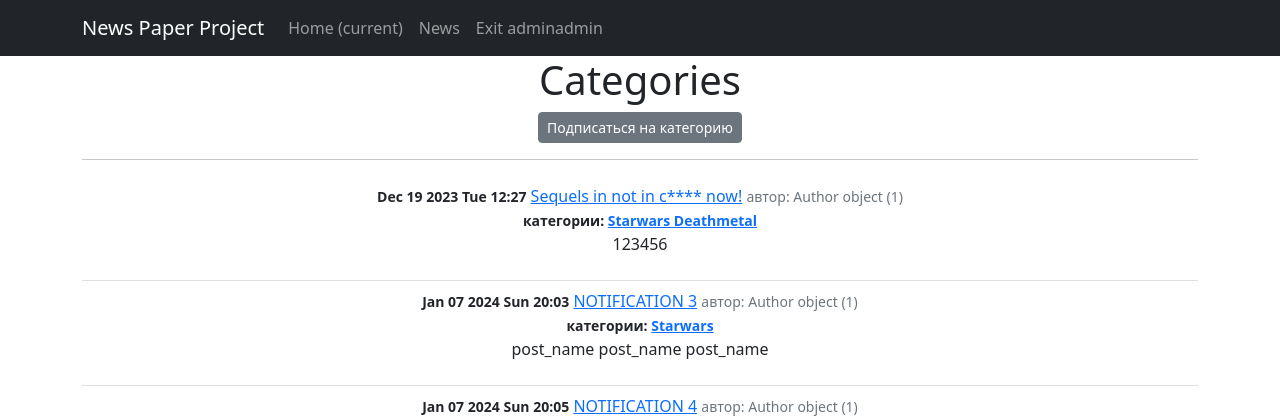
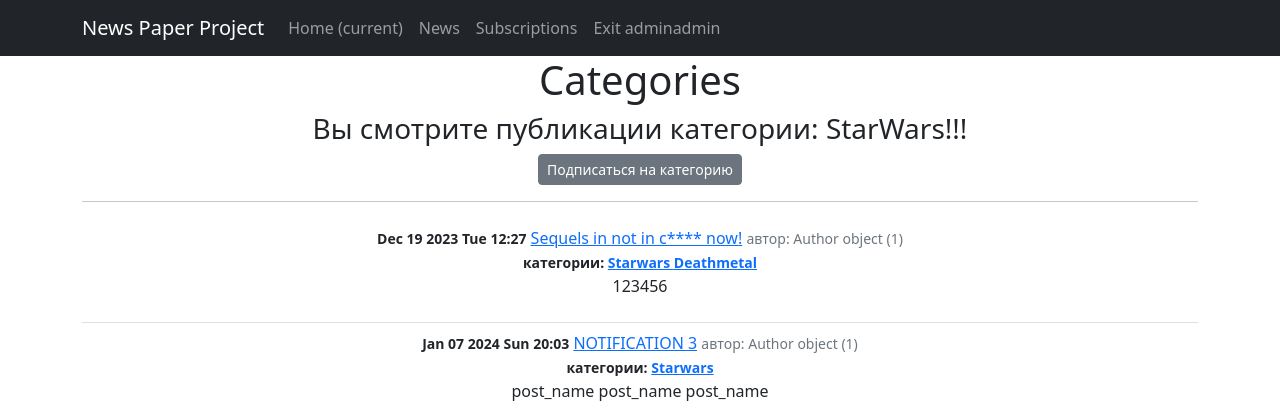
Before and after one commit to vervest4334133/np-django-NewsPaper, a Django app: page /news/categories/1 in a window 1280 px wide. Shown: the top 420 px of the page. Run offline with Django 5.2, Linux system fonts and the light colour scheme; a user stored in the database is signed in; data comes from the database, SQL or seed files in the repository; both versions use the stored data as it was after the commit; some libraries are stand-ins or nearby versions.

Commit message:
D6 in progress 4

```diff
--- a/NewsPaper/news/management/commands/runapscheduler.py
+++ b/NewsPaper/news/management/commands/runapscheduler.py
@@ -1,6 +1,7 @@
 import logging
 import datetime
 
+from django.utils import timezone
 from apscheduler.schedulers.blocking import BlockingScheduler
 from apscheduler.triggers.cron import CronTrigger
 from django.conf import settings
@@ -11,7 +12,7 @@
 from django_apscheduler.jobstores import DjangoJobStore
 from django_apscheduler.models import DjangoJobExecution
 
-from NewsPaper.news.models import Post, Category
+from news.models import Post, Category
 
 logger = logging.getLogger(__name__)
 
@@ -44,7 +45,7 @@
 
         scheduler.add_job(
             my_job,
-            trigger=CronTrigger(),  # ВРЕМЯ СРАБАТЫВАНИЯ day_of_week="fri", hour="18", minute="00"
+            trigger=CronTrigger(day_of_week="fri", hour="18", minute="00"),  # ВРЕМЯ СРАБАТЫВАНИЯ
             id="my_job",  # The `id` assigned to each job MUST be unique
             max_instances=1,
             replace_existing=True,
--- a/NewsPaper/news/models.py
+++ b/NewsPaper/news/models.py
@@ -93,3 +93,8 @@
     def dislike(self):
         self.rating -= 1
         self.save()
+
+
+# class Subscription(models.Model):
+#     user = models.ForeignKey(to=User, on_delete=models.CASCADE, related_name='subscriptions')
+#     category = models.ForeignKey(to='Category', on_delete=models.CASCADE, related_name='subscriptions')
--- a/NewsPaper/news/urls.py
+++ b/NewsPaper/news/urls.py
@@ -1,6 +1,6 @@
 from django.urls import path
 from .views import (PostList, PostDetails, NewsCreate, ArticlesCreate, NewsUpdate, ArticlesUpdate, NewsDelete,
-                    ArticlesDelete, CategoryList, subscribe, unsubscribe)
+                    ArticlesDelete, CategoryList, subscribe, unsubscribe, SubscriptionsList, )
 
 
 urlpatterns = [
@@ -21,4 +21,5 @@
    path('categories/<int:pk>', CategoryList.as_view(), name='category_list'),
    path('categories/<int:pk>/subscribe', subscribe, name='subscribe'),
    path('categories/<int:pk>/unsubscribe', unsubscribe, name='unsubscribe'),
+   path('subscriptions/', SubscriptionsList.as_view(), name='subscriptions'),
 ]
--- a/NewsPaper/news/views.py
+++ b/NewsPaper/news/views.py
@@ -166,6 +166,26 @@
         return context
 
 
+class SubscriptionsList(LoginRequiredMixin, ListView):
+    model = Category
+    ordering = 'category_name'
+    template_name = 'subscriptions.html'
+    context_object_name = 'subscriptions'
+
+    def get_queryset(self):
+        categories_id = Category.objects.in_bulk()
+        for id in categories_id:
+            self.category = categories_id[id]
+        queryset = Category.objects.all().order_by('category_name')
+        return queryset
+
+    def get_context_data(self, **kwargs):
+        context = super().get_context_data(**kwargs)
+        context['is_not_subscriber'] = self.request.user not in self.category.subscribers.all()
+        context['category'] = self.category
+        return context
+
+
 @login_required()
 def subscribe(request, pk):
     user = request.user
@@ -186,3 +206,35 @@
     message = 'Вы успешно отписались от рассылки публикаций категории '
 
     return render(request, 'subscribe.html', {'category': category, 'message': message})
+
+
+
+
+
+
+# @login_required
+# @csrf_protect
+# def subscriptions(request):
+#
+#     if request.method == 'POST':
+#         category_id = request.POST.get('category_name_id')
+#         action = request.POST.get('action')
+#         user = request.user
+#
+#         if action == 'subscribe':
+#             category = Category.objects.get(id=category_id)
+#             category.subscribers.add(user)
+#             message = 'Вы успешно подписались на рассылку публикаций категории '
+#             return render(request, 'subscribe.html', {'category': category, 'message': message})
+#
+#         elif action == 'unsubscribe':
+#             category = Category.objects.get(id=category_id)
+#             category.subscribers.remove(user)
+#             message = 'Вы успешно отписались от рассылки публикаций категории '
+#             return render(request, 'subscribe.html', {'category': category, 'message': message})
+#
+#     categories_with_subscriptions = Category.objects.annotate(
+#         user_subscribed=Exists(
+#             Category.subscribers.get(subscribers=request.user, category_name=OuterRef('pk'))))
+#
+#     return render(request,'subscriptions.html',{'categories': categories_with_subscriptions})
--- a/NewsPaper/templates/category_list.html
+++ b/NewsPaper/templates/category_list.html
@@ -1,5 +1,4 @@
 {% extends 'flatpages/default.html' %}
-
 {% load custom_filters %}
 {% load custom_tags %}
 
@@ -11,6 +10,7 @@
 {% block content %}
 
 <h1>Categories</h1>
+<h3>Вы смотрите публикации категории: {{ category.category_name }}!!!</h3>
 
 {% if is_not_subscriber %}
 <p class="text_center"><a href="{% url 'subscribe' category.id %}" class="btn btn-secondary btn-sm">Подписаться на категорию</a> </p>
--- a/NewsPaper/templates/flatpages/default.html
+++ b/NewsPaper/templates/flatpages/default.html
@@ -39,6 +39,9 @@
 
                {% if request.user.is_authenticated %}
                <li class="nav-item">
+                   <a class="nav-link" href="/news/subscriptions/">Subscriptions</a>
+               </li>
+               <li class="nav-item">
                    <a class="nav-link" href="/accounts/logout/">Exit <h7>{{ user.username }}</h7></a>
                </li>
                {% else %}
--- a/NewsPaper/templates/notifications/weekly_post.html
+++ b/NewsPaper/templates/notifications/weekly_post.html
@@ -5,7 +5,7 @@
     <title>Title</title>
 </head>
 <body>
-<h2>Привет от NewsPaper Project! Новые публикации за последнюю неделю из ваших подписок! </h2>
+<h2>Привет от NewsPaper Project! Новые публикации за последнюю неделю из ваших подписок!</h2>
 <ul>
     {% for post in posts %}
     <li><a href="{{ link }}{{ post.get_absolute_url }}">{{ post.post_name }}</a></li>
```
Also changed, not shown: NewsPaper/NewsPaper/settings.py (+4 -3 lines), NewsPaper/db.sqlite3.
